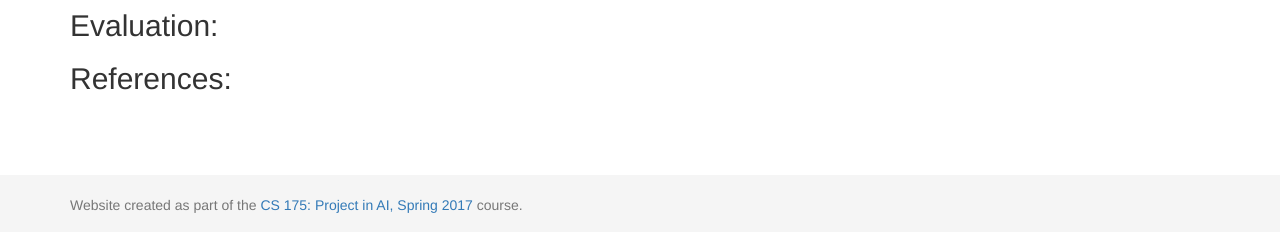
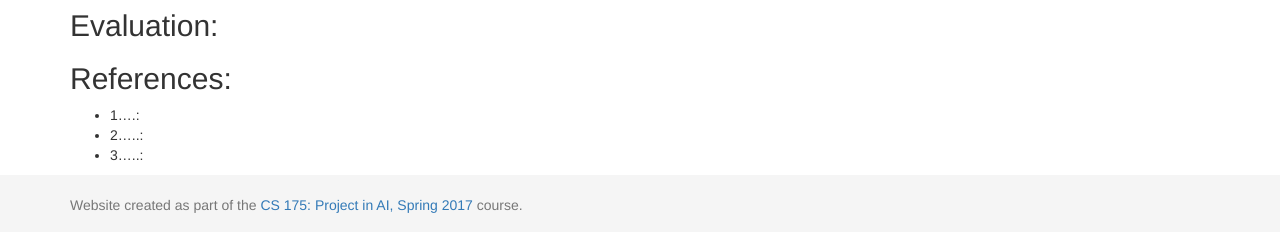
Before and after one commit to qdingqim/Pac-mo, a Jekyll site: the page built from docs/final.md, in a window 1280 px wide and 1116 px high. Shown: the part 881-1113 px from the top of the window. Built offline with Jekyll 4.4.1, drawn with Linux system fonts in a browser that asks for light colours.

Commit message:
Create final.md

```diff
--- a/docs/final.md
+++ b/docs/final.md
@@ -25,3 +25,6 @@ The monster in Pac-Mo, unlike the original game, cannot be eaten by the player;
 
 
 ## References:
+- 1....:
+- 2.....:
+- 3.....:
```
